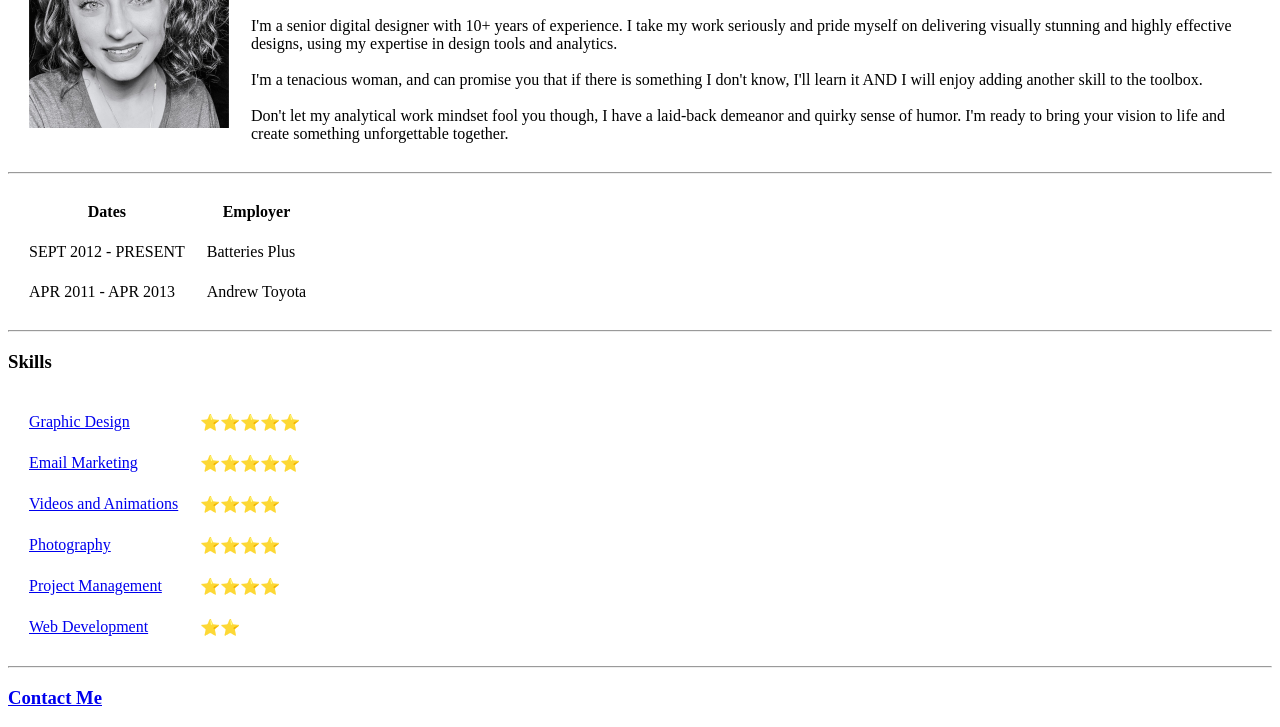
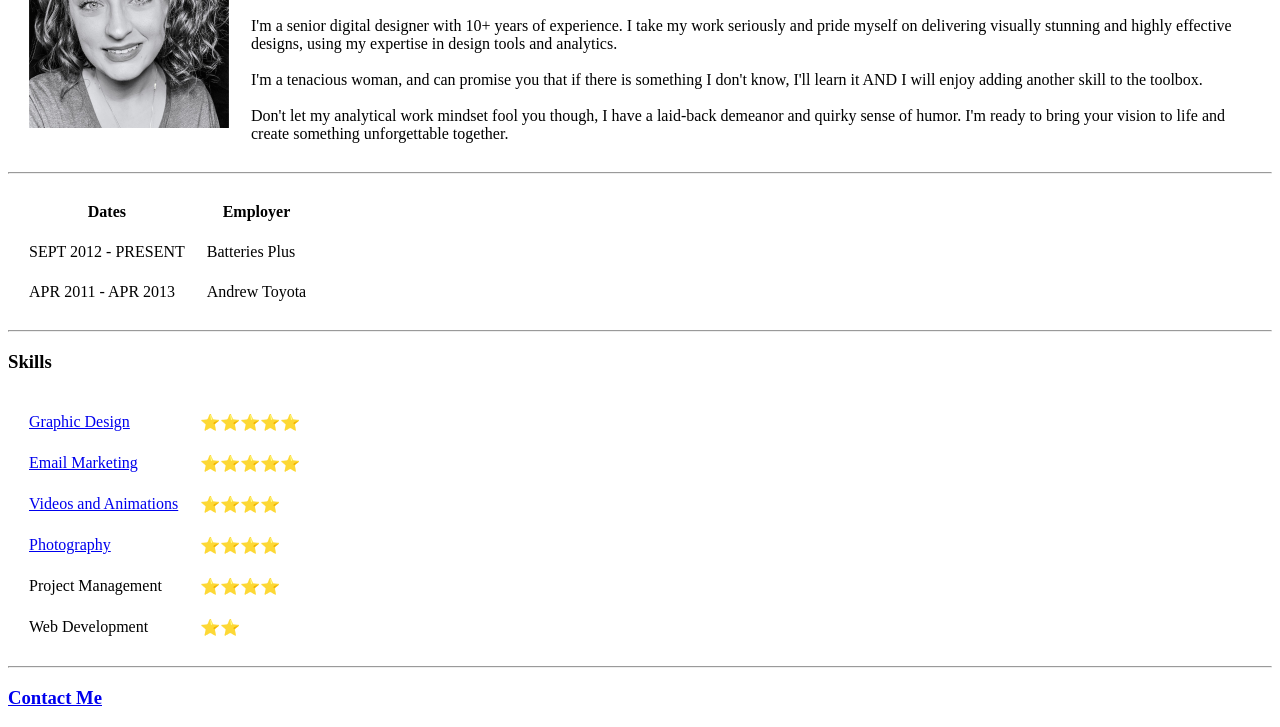
Before and after one commit to RachMal/resume, a plain HTML site: page index.html in a window 1280 px wide. Shown: the part 117-844 px from the top of the page. Drawn offline with Linux system fonts and the light colour scheme.

Commit message:
Update index.html
Updated image error and links

```diff
--- a/index.html
+++ b/index.html
@@ -8,7 +8,7 @@
       <tr>
         <td>
           <img
-            src="images/Rachael-Maloney-Headshot.jpg"
+            src="images/rachael-maloney-headshot.jpg"
             alt="Rachael Maloney's Headshot"
             width="200px"
           />
@@ -72,11 +72,11 @@
         <td>⭐⭐⭐⭐</td>
       </tr>
       <tr>
-        <td><a href="photography.html">Project Management</a></td>
+        <td>Project Management</td>
         <td>⭐⭐⭐⭐</td>
       </tr>
       <tr>
-        <td><a href="photography.html">Web Development</a></td>
+        <td>Web Development</td>
         <td>⭐⭐</td>
       </tr>
     </table>
```
